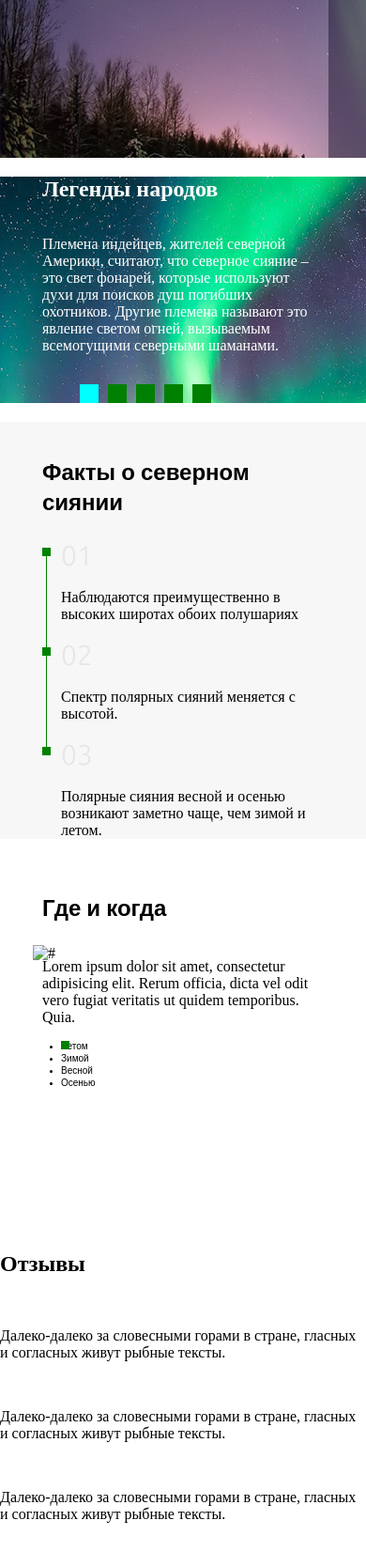
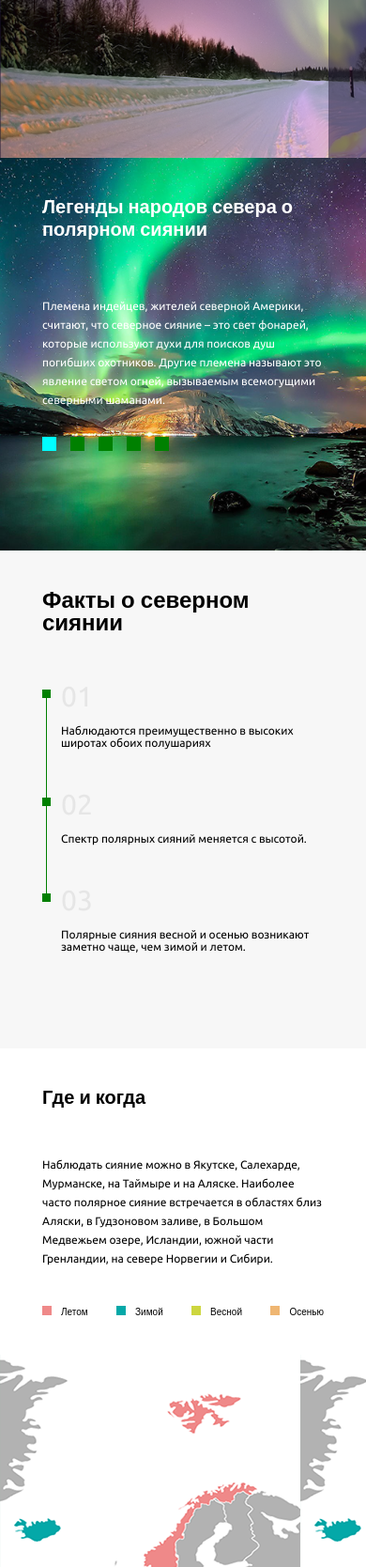
Before and after one commit to 0ste/Northen_Lights, a plain HTML site: page index.html in a window 390 px wide. Shown: the part 332-2000 px from the top of the page at 94% size. Drawn offline with nearby package versions, Linux system fonts and the light colour scheme; files whose address does not match are found by name.

Commit message:
Update 2017-05-06T18:42:55.644Z

```diff
--- a/css/style.css
+++ b/css/style.css
@@ -12,7 +12,7 @@ body {
   background-color: #fff;
   color: #000;
   font-size: 16px;
-  font-family: ff-Ubuntu; }
+  font-family: "Ubuntu", sans-serif; }
 
 img {
   max-width: 100%;
@@ -50,6 +50,7 @@ img {
   font-style: normal; }
 
 .header {
+  background-size: cover;
   position: relative; }
   .header__inner {
     min-height: 500px;
@@ -120,7 +121,7 @@ img {
   white-space: nowrap;
   z-index: 10; }
   .side-bar__vk {
-    background-image: url(../img/sprite-0054127714146677164.png);
+    background-image: url(../img/sprite-041120649281925803.png);
     background-position: 0px -44px;
     width: 25px;
     height: 15px;
@@ -137,122 +138,214 @@ img {
   z-index: 9;
   margin: 10px; }
   .nav-burger--close {
-    background-image: url(../img/sprite-0054127714146677164.png);
+    background-image: url(../img/sprite-041120649281925803.png);
     background-position: -44px 0px;
     width: 40px;
     height: 40px; }
   .nav-burger--hamburger {
-    background-image: url(../img/sprite-0054127714146677164.png);
+    background-image: url(../img/sprite-041120649281925803.png);
     background-position: 0px 0px;
     width: 40px;
     height: 40px; }
 
 .place {
-  margin: 0;
-  padding: 0; }
+  padding-top: 40px; }
   .place__inner {
-    min-height: 400px;
     margin: 0 auto;
     position: relative;
     -ms-flex-align: center;
         align-items: center;
     width: 300px; }
-  .place__time {
-    position: absolute; }
   .place__title {
     font-family: "Jura", sans-serif;
-    font-size: fz-20;
-    padding-top: 40px; }
+    font-size: 20px;
+    margin: 0; }
+  .place__time {
+    position: relative;
+    padding-top: 50px;
+    padding-bottom: 30px; }
+  .place__text {
+    font-family: "Ubuntu", sans-serif;
+    font-size: 12px;
+    line-height: 20px;
+    margin: 0; }
   .place__list {
     list-style-type: none;
     display: -ms-flexbox;
     display: flex;
     -ms-flex-pack: justify;
         justify-content: space-between;
-    padding-left: 0; }
+    font-family: "Jura", sans-serif;
+    font-size: 10px;
+    padding-left: 0;
+    padding-top: 30px; }
   .place__item {
     padding-left: 20px;
-    position: relative;
-    font-family: "Jura", sans-serif;
-    font-size: 10px; }
-  .place__item:before {
+    position: relative; }
+  .place .place__item:before {
     content: '';
     position: absolute;
-    width: 9px;
-    height: 9px;
-    background-color: green; }
+    top: 0;
+    left: 0;
+    width: 10px;
+    height: 10px; }
+  .place .place__item--pink:before {
+    background-color: #ef8989; }
+  .place .place__item--blue:before {
+    background-color: #04a8a8; }
+  .place .place__item--green:before {
+    background-color: #cdd63f; }
+  .place .place__item--orange:before {
+    background-color: #efb672; }
   .place__map {
-    margin: 0 -10px; }
+    background-image: url("../img/map_320.png");
+    min-height: 330px; }
+
+.reviews {
+  padding-top: 40px;
+  padding-bottom: 40px;
+  background-color: #b2dad0; }
+  .reviews__inner {
+    margin: 0 auto;
+    position: relative;
+    -ms-flex-align: center;
+        align-items: center;
+    width: 300px; }
+  .reviews__title {
+    font-family: "Jura", sans-serif;
+    font-size: 20px;
+    margin: 0; }
+  .reviews__slider {
+    padding-top: 50px;
+    padding-bottom: 50px; }
+
+.review {
+  margin-top: 10px;
+  margin-bottom: 10px; }
+  .review__photo {
+    width: 60px;
+    height: 60px;
+    background-image: url("../img/author.png"); }
+  .review__author {
+    font-family: "Ubuntu", sans-serif;
+    font-size: 10px;
+    line-height: 20px; }
+  .review__text {
+    margin: 0;
+    -ms-flex-align: center;
+        align-items: center;
+    position: relative;
+    font-family: "Ubuntu", sans-serif;
+    font-size: 10px;
+    line-height: 20px; }
+  .review .slick-dots {
+    padding-left: 0;
+    text-align: left; }
+    .review .slick-dots li {
+      display: inline-block; }
+    .review .slick-dots li button {
+      color: transparent;
+      background-color: green;
+      border: none;
+      outline: none;
+      width: 15px;
+      height: 15px;
+      margin-right: 15px;
+      padding: 0; }
+    .review .slick-dots li.slick-active button {
+      background-color: cyan; }
 
 .slide-section {
   background-image: url("../img/slider.png");
-  color: #fff; }
+  background-size: cover;
+  background-position: center;
+  color: #fff;
+  padding-top: 40px;
+  padding-bottom: 40px; }
   .slide-section__inner {
     margin: 0 auto;
     -ms-flex-align: center;
         align-items: center;
     width: 300px; }
   .slide-section__title {
-    top: 40px; }
-  .slide-section__img {
-    margin: 0 -10px; }
-  .slide-section .slide {
-    min-height: 400px;
-    z-index: 9; }
-  .slide-section .slick-dots li {
-    display: inline-block; }
-  .slide-section .slick-dots li button {
-    color: transparent;
-    background-color: green;
-    border: none;
-    outline: none;
-    width: 20px;
-    height: 20px;
-    margin-right: 10px; }
-  .slide-section .slick-dots li.slick-active button {
-    background-color: cyan; }
+    font-family: "Jura", sans-serif;
+    font-size: 20px;
+    line-height: 24px;
+    margin: 0; }
   .slide-section__visual {
     display: none; }
-  .slide-section__text {
+
+.slider {
+  padding-top: 50px;
+  padding-bottom: 50px; }
+  .slider__item {
+    margin-top: 10px;
+    margin-bottom: 10px; }
+  .slider__text {
     margin: 0;
-    padding: 0;
-    width: 300px;
-    height: 400px;
     -ms-flex-align: center;
         align-items: center;
-    float: left;
-    margin: 0;
-    padding: 0;
-    position: relative; }
+    position: relative;
+    font-family: "Ubuntu", sans-serif;
+    font-size: 12px;
+    line-height: 20px; }
+  .slider .slick-dots {
+    padding-left: 0;
+    text-align: left; }
+    .slider .slick-dots li {
+      display: inline-block; }
+    .slider .slick-dots li button {
+      color: transparent;
+      background-color: green;
+      border: none;
+      outline: none;
+      width: 15px;
+      height: 15px;
+      margin-right: 15px;
+      padding: 0; }
+    .slider .slick-dots li.slick-active button {
+      background-color: cyan; }
 
 .about {
   position: relative;
-  background-color: #f7f7f7; }
+  background-color: #f7f7f7;
+  padding-top: 40px;
+  padding-bottom: 40px; }
   .about__inner {
-    min-height: 430px;
     margin: 0 auto;
+    padding: 0;
     width: 300px; }
   .about__title {
     font-family: "Jura", sans-serif;
     font-size: fz-20;
-    padding-top: 40px; }
+    margin: 0;
+    line-height: 24px; }
   .about__row {
-    position: relative; }
+    position: relative;
+    padding-top: 20px;
+    padding-bottom: 50px;
+    display: -ms-flexbox;
+    display: flex;
+    -ms-flex-direction: column;
+        flex-direction: column;
+    -ms-flex-pack: justify;
+        justify-content: space-between; }
   .about__row:before {
     content: '';
     position: absolute;
-    top: 10px;
+    top: 60px;
     left: 4px;
     width: 1px;
     height: 220px;
     background-color: green; }
   .about__item {
     padding-left: 20px;
+    padding-top: 30px;
     position: relative; }
   .about__item:before {
     content: '';
     position: absolute;
-    top: 10px;
+    margin-top: 10px;
     left: 0;
     width: 9px;
     height: 9px;
@@ -261,6 +354,9 @@ img {
     font-family: "Ubuntu", sans-serif;
     font-size: 30px;
     color: #e6e6e6; }
+  .about__text {
+    font-family: "Ubuntu", sans-serif;
+    font-size: 12px; }
 
 /* Slider */
 .slick-slider {
@@ -346,6 +442,9 @@ img {
   .place__inner {
     width: 748px; }
 
+  .reviews__inner {
+    width: 748px; }
+
   .slide-section__inner {
     width: 748px; }
 
@@ -360,6 +459,9 @@ img {
   .place__inner {
     width: 1170px; }
 
+  .reviews__inner {
+    width: 1170px; }
+
   .slide-section__inner {
     width: 1170px; }
 
--- a/index.html
+++ b/index.html
@@ -5,6 +5,7 @@
 	<meta name="viewport" content="width=device-width, initial-scale=1">
 	<title>Северное сияние</title>
 	<link rel="stylesheet" href="css/style.css">
+	<link href="https://fonts.googleapis.com/css?family=Jura:300,400|Ubuntu:300,400&amp;subset=cyrillic" rel="stylesheet">
 </head>
 <body>
 	<header class="header" style="background-image: url('img/bg_header.png');">
@@ -33,16 +34,16 @@
 	</header>
 
 	<main class="main">
-		<section class="slide-section id="slide-section-id">
+		<section class="slide-section" id="slide-section-id">
 			<div class="slide-section__inner">
 				<div class="slide-section__row">
 
 
 					<div class="slide-section__info">
-					<h2 class="slide-section__title">Легенды народов</h2>
+						<h2 class="slide-section__title">Легенды народов севера о полярном сиянии</h2>
 
 
-					<div class='slider' data-current=0>
+						<div class="slider" id="slider-id">
 							<div class="slider__item">
 								<p class="slider__text">Племена индейцев, жителей северной Америки, считают, что северное сияние – это свет фонарей, которые используют духи для поисков душ погибших охотников. Другие племена называют это явление светом огней, вызываемым всемогущими северными шаманами.</p>
 							</div>
@@ -59,21 +60,6 @@
 								<p class="slider__text">Atque repudiandae, nulla earum. Rerum quasi ratione nihil expedita voluptatem, omnis magni debitis numquam vel!</p>
 							</div>
 						</div>
-
-
-					<div class="slide-nav">
-						<span class="slide-nav__link slide-nav__link--prev"></span>
-						<span class="slide-nav__link slide-nav__link--next"></span>
-					</div>
-					<div class="pagination">
-						<span class="pagination__item pagination__item--green
-						pagination__item--green-active"></span>
-						<span class="pagination__item pagination__item--green"></span>
-						<span class="pagination__item pagination__item--green"></span>
-						<span class="pagination__item pagination__item--green"></span>
-						<span class="pagination__item pagination__item--green"></span>
-					</div>
-
 
 					</div>
 					<div class='slide-section__visual'>
@@ -102,7 +88,7 @@
 					</div>
 					<div class="about__item">
 						<span class="about__number">02</span>
-						<p class="about_text">Спектр полярных сияний меняется с высотой.</p>
+						<p class="about__text">Спектр полярных сияний меняется с высотой.</p>
 					</div>
 					<div class="about__item">
 						<span class="about__number">03</span>
@@ -118,64 +104,77 @@
 			<div class="place__inner">
 				<h2 class="place__title">Где и когда</h2>
 				<div class="place__time">
-						<p class="place__text">Lorem ipsum dolor sit amet, consectetur adipisicing elit. Rerum officia, dicta vel odit vero fugiat veritatis ut quidem temporibus. Quia.</p>
-						<ul class="place__item">
-							<li class="place__item--pink">Летом</li>
-							<li class="place__item--blue">Зимой</li>
-							<li class="place__item--green">Весной</li>
-							<li class="place__item--orange">Осенью</li>
+					<p class="place__text">Наблюдать сияние можно в Якутске, Салехарде, Мурманске, на Таймыре и на Аляске. Наиболее часто полярное сияние встречается в областях близ Аляски, в Гудзоновом заливе, в Большом Медвежьем озере, Исландии, южной части Гренландии, на севере Норвегии и Сибири.</p>
+					<ul class="place__list">
+						<li class="place__item place__item--pink">Летом</li>
+						<li class="place__item place__item--blue">Зимой</li>
+						<li class="place__item place__item--green">Весной</li>
+						<li class="place__item place__item--orange">Осенью</li>
 					</ul>
 				</div>
-					<div class="place__map">
-						<img src='img/map_320.png.png' alt="#"class="place__img-map"></img>
 			</div>
-			</div>
+			<div class="place__map"></div>
 		</section>
 
 
 
-		<section class="reviews" id="reviews-id">
+		<section class="reviews">
 			<div class="reviews__inner">
-					<h2 class="review__title">Отзывы</h2>
-					<div class="reviews__slider">
-						<div class="reviews__item">
+					<h2 class="reviews__title">Отзывы</h2>
+					<div class="reviews__slider" id="reviews-id">
+
+
 							<div class="review">
-								<div class="review__visual"><img src="#" alt="" class="review_photo"><span class="review__author"></span></div>
+								<div class="review__visual">
+									<img src='../img/author.png' alt="#" class="review__photo">
+									<span class="review__author">Игорь, о Финляндии</span>
+								</div>
 								<p class="review__text">Далеко-далеко за словесными горами в стране, гласных и согласных живут рыбные тексты.</p>
 							</div>
 						</div>
-						<div class="reviews__item">
 							<div class="review">
-								<div class="review__visual"><img src="#" alt="" class="review_photo"><span class="review__author"></span></div>
+								<div class="review__visual">
+									<img src='../img/author.png' alt="#" class="review__photo">
+									<span class="review__author">Игорь, о Финляндии</span>
+								</div>
 								<p class="review__text">Далеко-далеко за словесными горами в стране, гласных и согласных живут рыбные тексты.</p>
 							</div>
 						</div>
-						<div class="reviews__item">
 							<div class="review">
-								<div class="review__visual"><img src="#" alt="" class="review_photo"><span class="review__author"></span></div>
+								<div class="review__visual">
+									<img src='../img/author.png' alt="#" class="review__photo">
+									<span class="review__author">Игорь, о Финляндии</span>
+								</div>
 								<p class="review__text">Далеко-далеко за словесными горами в стране, гласных и согласных живут рыбные тексты.</p>
 							</div>
 						</div>
-						<div class="reviews__item">
 							<div class="review">
-								<div class="review__visual"><img src="#" alt="" class="review__photo"><span class="review__author"></span></div>
+
+								<div class="review__visual">
+									<img src='../img/author.png' alt="#" class="review__photo">
+									<span class="review__author">Игорь, о Финляндии</span>
+								</div>
+
+
 								<p class="review__text">Далеко-далеко за словесными горами в стране, гласных и согласных живут рыбные тексты.</p>
 							</div>
+
 						</div>
-						<div class="reviews__item">
 							<div class="review">
-								<div class="review__visual"><img src="#" alt="" class="review_photo"><span class="review__author"></span></div>
+								<div class="review__visual">
+									<img src='../img/author.png' alt="#" class="review__photo">
+									<span class="review__author">Игорь, о Финляндии</span>
+								</div>
 								<p class="review__text">Далеко-далеко за словесными горами в стране, гласных и согласных живут рыбные тексты.</p>
 						</div>
-						</div>
-						<div class="pagination">
+						<!-- <div class="pagination">
 						<span class="pagination__item pagination_item--black
 						pagination_item--black-active"></span>
 						<span class="pagination__item pagination_item--black"></span>
 						<span class="pagination__item pagination_item--black"></span>
 						<span class="pagination__item pagination_item--black"></span>
 						<span class="pagination__item pagination_item--black"></span>
-						</div>
+						</div> -->
 					</div>
 			</div>
 		</section>
```
Also changed, not shown: css/style.min.css, img/author.png (added), img/sprite-041120649281925803.png (renamed from img/sprite-0054127714146677164.png), js/script.min.js, 1 other file. Lines whose indentation alone changed are shown as unchanged.
